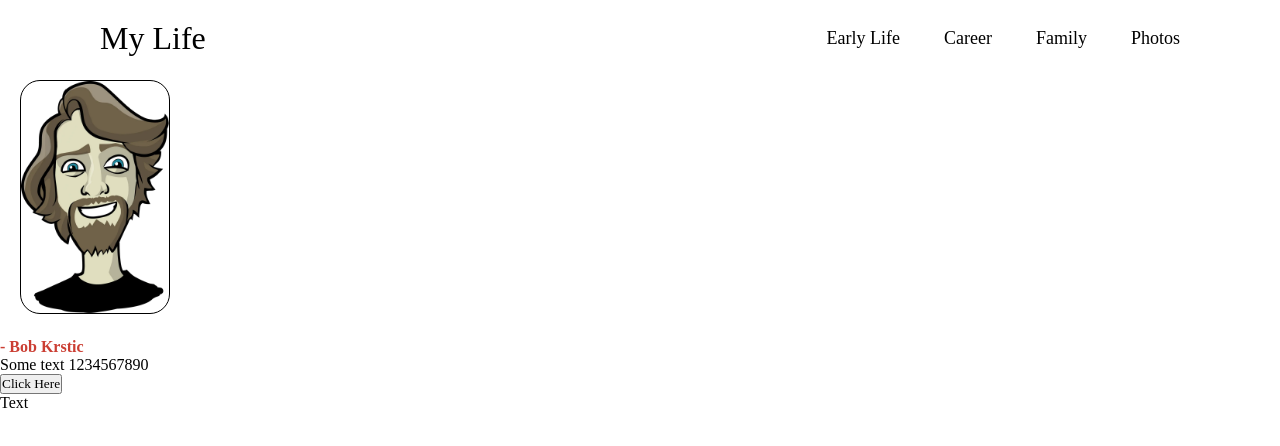
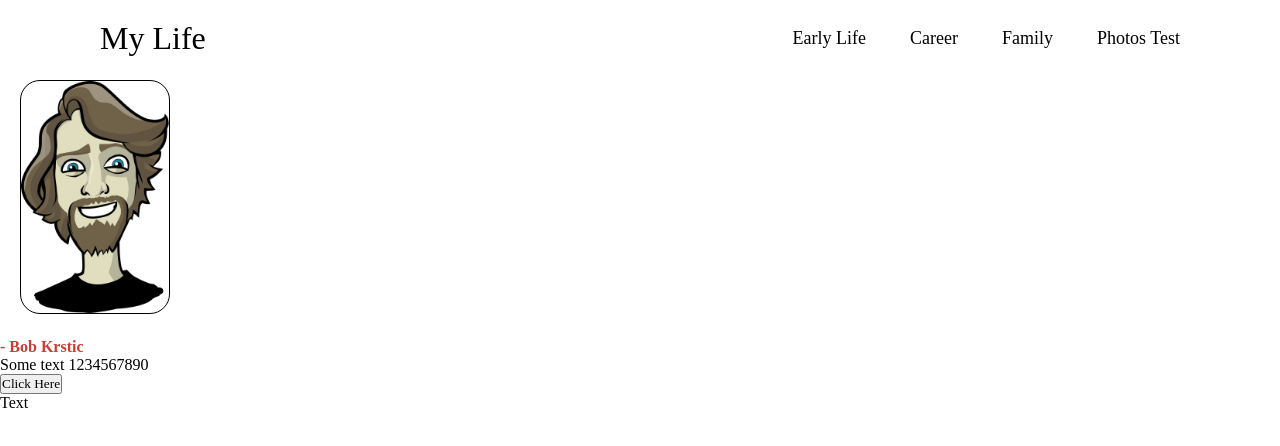
Before and after one commit to bobkrstic/NewWeb, a plain HTML site: page index.html in a window 1280 px wide. Drawn offline with Linux system fonts and the light colour scheme.

Commit message:
Test commit

```diff
--- a/index.html
+++ b/index.html
@@ -1,5 +1,6 @@
 <!DOCTYPE html>
 <html lang="en">
+
 <head>
   <meta charset="UTF-8" />
   <meta name="viewport" content="width=device-width,initial-scale=1" />
@@ -14,7 +15,7 @@
       <a href="about.html">Early Life</a>
       <a href="">Career</a>
       <a href="">Family</a>
-        <a href="">Photos</a>
+      <a href="">Photos Test</a>
     </nav>
   </header>
 
@@ -37,4 +38,5 @@
     }
   </script>
 </body>
+
 </html>
```
Lines whose indentation alone changed are shown as unchanged.
